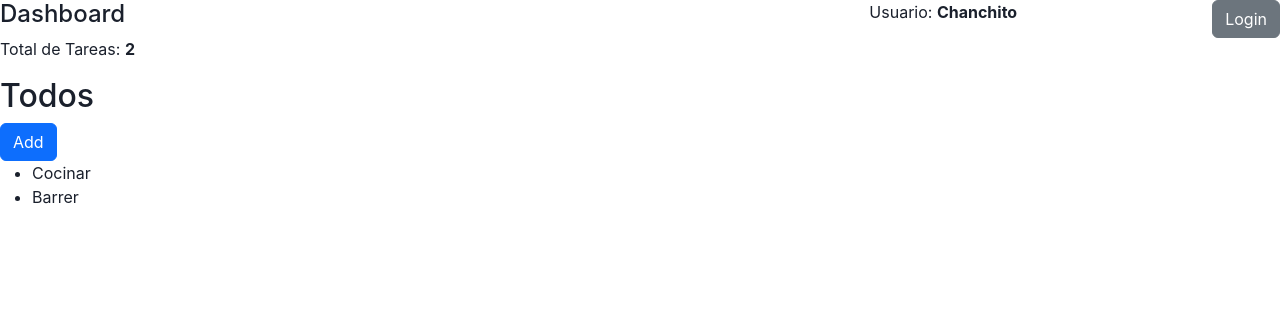
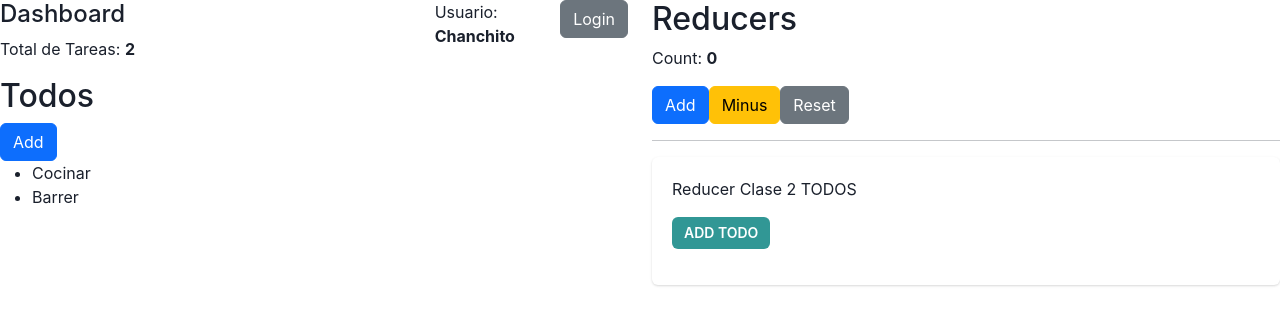
Before and after one commit to alexisMoragaa/ultimate_react_hola_mundo, a React (Vite) app: page / in a window 1280 px wide. Shown: the top 324 px of the page. Built offline with nearby package versions, Linux system fonts and the light colour scheme.

Commit message:
Leccion completa de reducers y como usarlos en conjunto de context

```diff
--- /dev/null
+++ b/src/components/ContextPage/ReducerLeson.tsx
@@ -0,0 +1,67 @@
+import {
+  Button,
+  Card,
+  CardBody,
+  ListItem,
+  Text,
+  UnorderedList,
+} from "@chakra-ui/react";
+
+import { useContext } from "react";
+import TodosReducerContext from "../../contexts/TodosReducerContext";
+
+function ReducerLeson() {
+  const { todos, dispatch } = useContext(TodosReducerContext);
+
+  return (
+    <>
+      <Card>
+        <CardBody>
+          <Text>Reducer Clase 2 TODOS</Text>
+
+          <Button
+            colorScheme="teal"
+            size="sm"
+            onClick={() => {
+              let id = Math.random();
+              dispatch({
+                type: "ADD",
+                todo: { id: id, name: `Hola ${id}`, completed: false },
+              });
+            }}
+          >
+            ADD TODO
+          </Button>
+
+          <UnorderedList mt={2} pl={0}>
+            {todos.map((todo) => (
+              <ListItem
+                key={todo.id}
+                mt={1}
+                ml={0}
+                display="flex"
+                justifyContent="space-between"
+              >
+                {todo.name}
+                <Button
+                  color="orange.300"
+                  size="xs"
+                  onClick={() => {
+                    dispatch({
+                      type: "REMOVE",
+                      idTodo: todo.id,
+                    });
+                  }}
+                >
+                  Remove
+                </Button>
+              </ListItem>
+            ))}
+          </UnorderedList>
+        </CardBody>
+      </Card>
+    </>
+  );
+}
+
+export default ReducerLeson;
--- /dev/null
+++ b/src/contexts/TodosReducerContext.ts
@@ -0,0 +1,12 @@
+import { createContext, Dispatch } from "react";
+import { Todo } from "../types";
+import { TodoAction } from "../reducers/todosReducer";
+
+type TodosReducerContextType = {
+  todos: Todo[];
+  dispatch: Dispatch<TodoAction>;
+};
+
+export default createContext<TodosReducerContextType>(
+  {} as TodosReducerContextType
+);
--- a/src/pages/ContextPage.tsx
+++ b/src/pages/ContextPage.tsx
@@ -1,12 +1,34 @@
+import { useReducer } from "react";
 import Dashboard from "../components/ContextPage/Dashboard";
 import MainContent from "../components/ContextPage/MainContent";
 import TitleProvider from "../providers/TitleProvider";
 import TodosProvider from "../providers/TodosProvider";
 import UserProvider from "../providers/UserProvider";
+import ReducerLeson from "../components/ContextPage/ReducerLeson";
+import TodosReducerProviders from "../providers/TodosReducerProvider";
 
 function ContextPage() {
+  type Action = {
+    type: "ADD" | "MIN" | "RESET";
+  };
+
+  const reducer = (contador: number, action: Action) => {
+    switch (action.type) {
+      case "ADD":
+        return contador + 1;
+      case "MIN":
+        return contador - 1;
+      case "RESET":
+        return 0;
+    }
+  };
+
+  const [contador, distpatch] = useReducer(reducer, 0);
+
   return (
     <>
+      <div className="row">
+        <div className="col-6">
           <TodosProvider>
             <UserProvider>
               <TitleProvider>
@@ -15,6 +37,37 @@ function ContextPage() {
               </TitleProvider>
             </UserProvider>
           </TodosProvider>
+        </div>
+        <div className="col-6">
+          <h2>Reducers</h2>
+          <p>
+            Count: <b>{contador}</b>
+          </p>
+          <button
+            onClick={() => distpatch({ type: "ADD" })}
+            className="btn btn-primary "
+          >
+            Add
+          </button>
+          <button
+            onClick={() => distpatch({ type: "MIN" })}
+            className="btn btn-warning mr-1"
+          >
+            Minus
+          </button>
+          <button
+            onClick={() => distpatch({ type: "RESET" })}
+            className="btn btn-secondary"
+          >
+            Reset
+          </button>
+
+          <hr />
+          <TodosReducerProviders>
+            <ReducerLeson />
+          </TodosReducerProviders>
+        </div>
+      </div>
     </>
   );
 }
--- /dev/null
+++ b/src/providers/TodosReducerProvider.tsx
@@ -0,0 +1,16 @@
+import { ReactNode, useReducer } from "react";
+import TodosReducerContext from "../contexts/TodosReducerContext";
+import todosReducer from "../reducers/todosReducer";
+
+type Props = {
+  children: ReactNode;
+};
+
+export default function TodosReducerProviders({ children }: Props) {
+  const [todos, dispatch] = useReducer(todosReducer, []);
+  return (
+    <TodosReducerContext.Provider value={{ todos, dispatch }}>
+      {children}
+    </TodosReducerContext.Provider>
+  );
+}
--- /dev/null
+++ b/src/reducers/todosReducer.tsx
@@ -0,0 +1,23 @@
+import { Todo } from "../types";
+
+type addTodo = {
+  type: "ADD";
+  todo: Todo;
+};
+
+type removeTodo = {
+  type: "REMOVE";
+  idTodo: number;
+};
+
+export type TodoAction = addTodo | removeTodo;
+
+export default (todos: Todo[], action: TodoAction) => {
+  switch (action.type) {
+    case "ADD":
+      return [action.todo, ...todos];
+    case "REMOVE":
+      return todos.filter((t) => t.id != action.idTodo);
+  }
+  return todos;
+};
```
Lines whose indentation alone changed are shown as unchanged.
